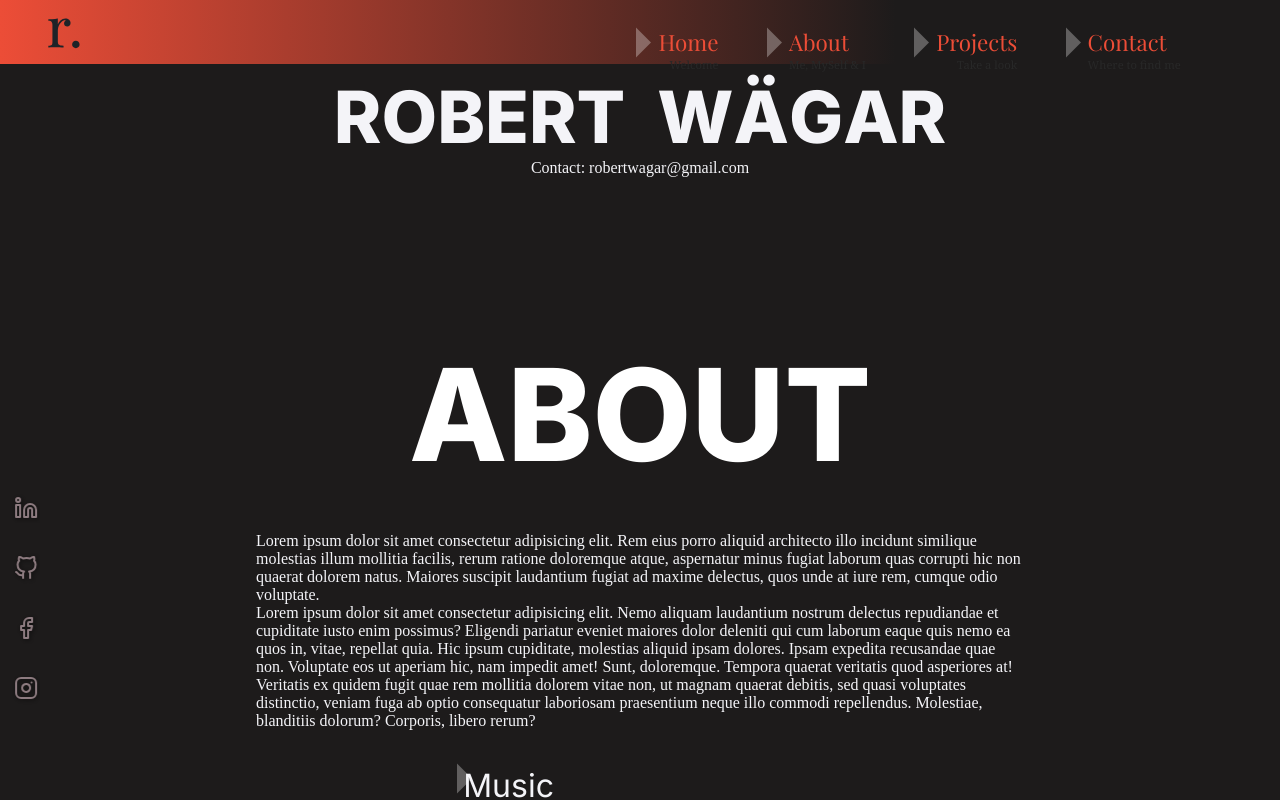
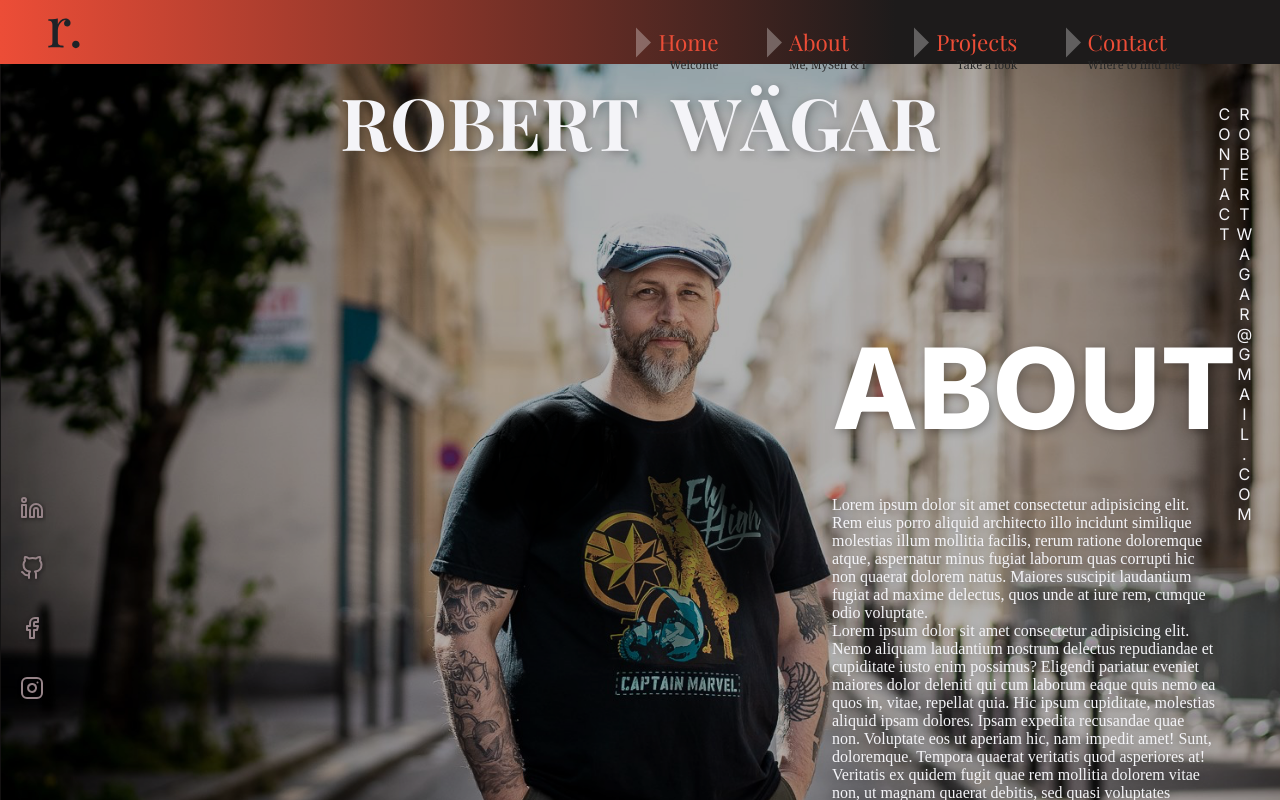
Before and after one commit to robonexx/portfolio_clean_version-main, a React (Create React App) app: page /about in a window 1280 px wide. Shown: the top 800 px of the page. Built offline with nearby package versions, Linux system fonts and the light colour scheme.

Commit message:
added animations to about, started with exit animations

```diff
--- a/src/App.js
+++ b/src/App.js
@@ -19,7 +19,7 @@ function App() {
   useEffect(() => {
     setTimeout(() => {
       setLoading(false);
-    }, 4000);
+    }, 3000);
   }, []);
 
   return (
--- a/src/components/loading/LogoLoading.js
+++ b/src/components/loading/LogoLoading.js
@@ -24,7 +24,7 @@ const pathVariants = {
         pathLength: 1,
         transition: {
             delay: 0.8,
-            duration: 2.2,
+            duration: 2,
             ease: "easeInOut"
         }
     }
--- a/src/components/loading/loading.scss
+++ b/src/components/loading/loading.scss
@@ -2,7 +2,7 @@
     position: absolute;
     width: 100vw;
     height: 100vh;
-    background: #080F18;
+    background: var(--color-bg);
     display: flex;
     align-items: center;
     justify-content: center;
--- a/src/pages/About/About.js
+++ b/src/pages/About/About.js
@@ -1,6 +1,7 @@
 import React from 'react';
 import './about.scss';
 import { motion } from 'framer-motion';
+import Img from '../../assets/img/originalCopy.png';
 
 const transition = { duration: 2.4, ease: [0.6, 0.01, -0.05, 0.9] };
 
@@ -76,6 +77,17 @@ const About = () => {
       exit={{ opacity: 0, scaleY: 0 }}
       transition={{ duration: 0.6 }} */
     >
+      <motion.img
+        src={Img}
+        alt='rob'
+        className='about-img'
+        initial={{ opacity: 0 }}
+        animate={{
+          opacity: 1,
+        }}
+        transition={{ delay: 0.6, duration: 2 }}
+      />
+      <div className='about-overlay'></div>
       <motion.div
         className='model'
         initial='initial'
@@ -109,7 +121,7 @@ const About = () => {
         }}
         className='details'
       >
-        <div className='contact'>Contact: robertwagar@gmail.com</div>
+        <div className='contact'>Contact robertwagar@gmail.com</div>
       </motion.div>
 
       <motion.div
@@ -117,6 +129,7 @@ const About = () => {
         animate={{ opacity: 1, scaleY: 1 }}
         exit={{ opacity: 0, scaleY: 0 }}
         transition={{ duration: 0.6 }}
+        className='about-text'
       >
         <h1>ABOUT</h1>
         <p>
@@ -141,7 +154,7 @@ const About = () => {
           Molestiae, blanditiis dolorum? Corporis, libero rerum?
         </p>
       </motion.div>
-      <motion.ul>
+      {/*  <motion.ul>
         {items.map(({ text, id }, i) => (
           <motion.li
             key={id}
@@ -153,7 +166,7 @@ const About = () => {
             {text}
           </motion.li>
         ))}
-      </motion.ul>
+      </motion.ul> */}
     </motion.div>
   );
 };
--- a/src/pages/About/about.scss
+++ b/src/pages/About/about.scss
@@ -1,4 +1,5 @@
 .about {
+        position: relative;
     margin: 8vh auto;
     width: 100vw;
     height: 100%;
@@ -10,17 +11,27 @@
     padding: 1vh 20vw;
 
 
+
+    .about-text {
+            position: absolute;
+            top: 50%;
+            right: 5%;
+            z-index: 10;
+            text-shadow: 2px 2px 10px rgba(0,0,0,0.3);
+            width: 30%;
     h1 {
         margin: 20vh auto 5vh;
         font-family: 'Inter';
         text-align: center;
-        font-size: 8rem;
+        font-size: 7rem;
         color: white;
 
         &:hover {
-            animation: glitch 0.4s ease infinite;
+            /* animation: glitch 0.4s ease infinite; */
         }
     }
+
+}
 
     ul {
             width: 400px;
@@ -39,9 +50,11 @@
 
 .model {
         position: relative;
+        margin-bottom: 10vh;
         width: fit-content;
         overflow: hidden;
         text-transform: uppercase;
+        z-index: 10;
         .first {
           margin-right: 2rem;
         }
@@ -50,13 +63,27 @@
           position: relative;
           font-weight: 800;
           font-size: 8rem;
-          font-family: "Inter";
+          font-family: var(--big-font);
+          text-shadow: 2px 2px 10px rgba(0,0,0,0.3);
           @media (max-width: 1440px) {
             font-size: 4.5rem;
           }
         }
       }
-@keyframes glitch {
+
+      .details {
+        font-family: var(--font);
+        z-index: 10;
+        position: absolute;
+        top: 5vh;
+        right: 2vw;
+        cursor: pointer;
+        text-transform: uppercase;
+        writing-mode: vertical-lr;
+        text-orientation: upright;
+        text-shadow: 2px 2px 10px rgba(0,0,0,0.3);
+      }
+/* @keyframes glitch {
     0% {
             text-shadow: 3px 2px #f44236, -2px -4px lightblue;
     }
@@ -72,4 +99,24 @@
     100% {
             text-shadow: 3px 1px #f44236, 2px 4px lightblue;
     }
+} */
+
+.about-img {
+        position: absolute;
+        top: 0;
+        left: 0;
+        width: 100vw;
+        height: 100vh;
+        object-fit: cover;
+        object-position: left;
+        z-index: -1;
 }
+.about-overlay {
+        position: absolute;
+        top: 0;
+        left: 0;
+        width: 100vw;
+        min-height: 100vh;
+        z-index: 1;
+        background: rgba(0, 0, 0, 0.3)
+}
--- a/src/pages/Home/Home.js
+++ b/src/pages/Home/Home.js
@@ -11,28 +11,27 @@ const Home = () => {
       initial={{ opacity: 0 }}
       animate={{ opacity: 1 }}
       exit={{ opacity: 0, scaleX: 0 }}
-      transition={{ duration: 0.6 }}
+      transition={{delay: 0.3, duration: 1, staggerChildren: 0.6 }}
     >
-
       <div className='headline-wrapper'>
         <motion.h4
           initial={{ x: -200, opacity: 0 }}
           animate={{ x: 0, opacity: 1 }}
-          transition={{ delay: 0.6, duration: 0.3 }}
+          transition={{ delay: 0.3, duration:1 }}
         >
           Hello, my name is{' '}
         </motion.h4>
         <motion.h1
           initial={{ x: -400, opacity: 0 }}
           animate={{ x: 0, opacity: 1 }}
-          transition={{ delay: 0.6, duration: 0.3 }}
-          className="rjw"
+          transition={{ delay: 0.3, duration: 1 }}
+          className='rjw'
         >
           Robert Wägar
         </motion.h1>
       </div>
-      <div className="artsy">
-        <div className="waves">
+      <div className='artsy'>
+        <div className='waves'>
           <span></span>
           <span></span>
           <span></span>
@@ -54,7 +53,7 @@ const Home = () => {
         className='home-section-top'
         initial={{ opacity: 0 }}
         animate={{ opacity: 1 }}
-        transition={{ delay: 1, duration: 2 }}
+        transition={{ delay: 2, duration: 2 }}
       >
         <h2>
           I´m a <span>developer</span> with focus on
@@ -92,7 +91,6 @@ const Home = () => {
 
       <section className='home-section-bottom'>
         <div className='text-section'>
-
           <b>About me</b> <br />
           <h2>
             <br />
@@ -118,7 +116,6 @@ const Home = () => {
             <br />
             <br />
           </h2>
-
           <div className='technologies'>
             <span>Here are the technologies I worked with so far:</span>
             <br />
@@ -132,13 +129,12 @@ const Home = () => {
             <h4>Figma</h4>
             <h4>HTML/Css</h4>
           </div>
-
           <br />
           <br />
           <h2>
             So why did I write so far? Cause the knowledge and learning is
             endless & my goal is to keep learning as I go and work with
-            different projects <br/>
+            different projects <br />
             <Link to='/about'>Read more about me...</Link>
           </h2>
         </div>
--- a/src/pages/Home/home.scss
+++ b/src/pages/Home/home.scss
@@ -19,7 +19,7 @@
     .waves {
         position: relative;
         display: flex;
-        z-index: 1000;
+        z-index: 10;
         width: 100%;
     }
 
```
Also changed, not shown: src/assets/img/originalCopy.png (added), 1 other file (tests, documents, lock files or other folders). Lines whose indentation alone changed are shown as unchanged.
